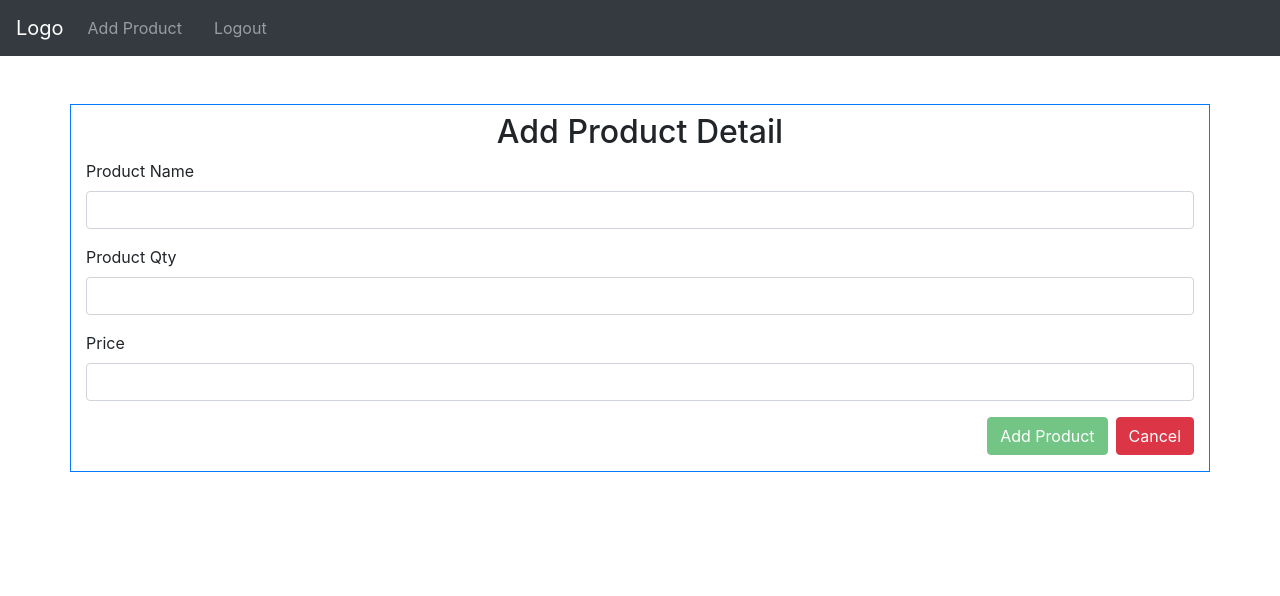
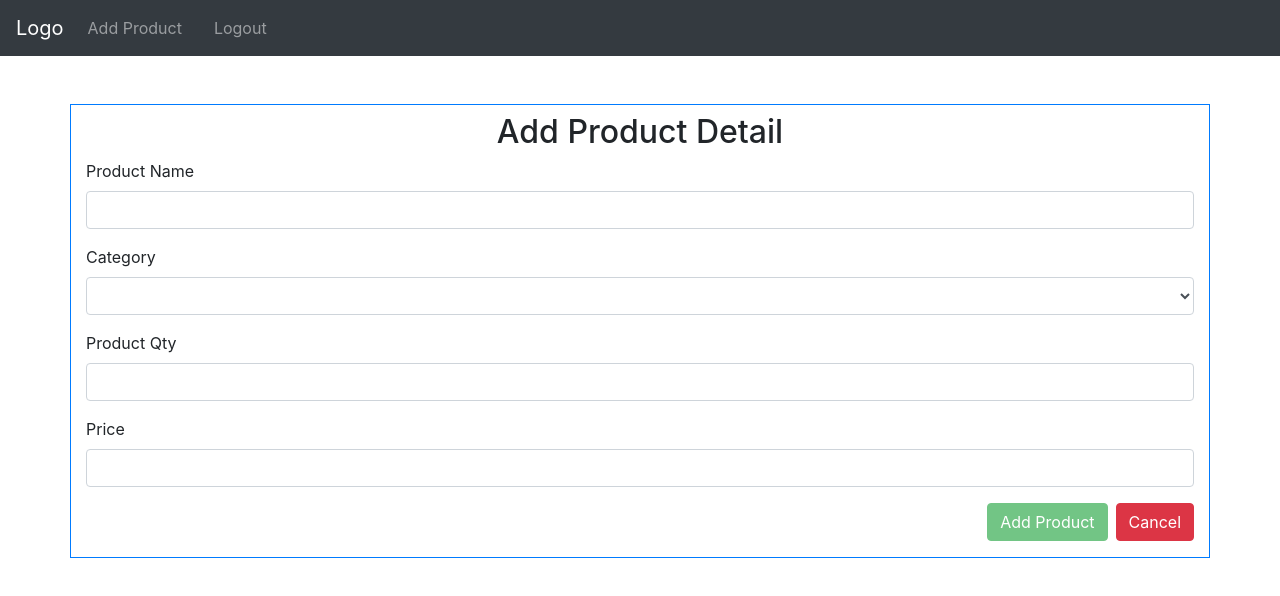
Before and after one commit to dj4385/product-poc, an Angular app: page /addProduct in a window 1280 px wide. Shown: the top 596 px of the page. Built offline with nearby package versions, Linux system fonts and the light colour scheme.

Commit message:
changes in the flow of products

```diff
--- a/src/app/add-update-product/add-update-product.component.html
+++ b/src/app/add-update-product/add-update-product.component.html
@@ -9,6 +9,13 @@
           <label for="">Product Name</label>
           <input type="text" name="_productName" id="" class="form-control" [(ngModel)]="productDetailObj.productName" #pName= "ngModel" required>
           <small class="text-danger" *ngIf="pName.invalid && (pName.dirty || pName.touched)">Invalid Product Name*</small>
+        </div>
+        <div class="form-group">
+          <label for="">Category</label>
+          <select name="_category" id="" [(ngModel)]="productDetailObj.category" #category="ngModel" class="form-control" required>
+            <option *ngFor="let pCat of productCategory"> {{ pCat }} </option>
+          </select>
+          <small class="text-danger" *ngIf="category.invalid && (category.dirty || category.touched)">Invalid Product Quantity*</small>
         </div>
         <div class="form-group">
           <label for="">Product Qty</label>
--- a/src/app/add-update-product/add-update-product.component.ts
+++ b/src/app/add-update-product/add-update-product.component.ts
@@ -17,7 +17,8 @@ export class AddUpdateProductComponent implements OnInit {
   token = ""
   id = ""
   isProductDetailObj = false
-
+  productCategory = ['Electronics','Fashion','Toys','Software']
+  _totalPrice = this.productDetailObj.productQty * this.productDetailObj.price
 
   constructor(
     private _comSer: CommonSerService,
@@ -39,6 +40,7 @@ export class AddUpdateProductComponent implements OnInit {
           this.response = res
           if(this.response.product._id === this.id){
               this.productDetailObj.productName = this.response.product.productName
+              this.productDetailObj.category = this.response.product.category
               this.productDetailObj.productQty = this.response.product.productQty
               this.productDetailObj.price = this.response.product.price
             }
@@ -52,6 +54,8 @@ export class AddUpdateProductComponent implements OnInit {
 
   addProduct(){
     if(this.token !=null){
+      this.productDetailObj.totalPrice = this._totalPrice
+
       this._comSer.addProduct(this.productDetailObj,this.token).subscribe(
         res=>{
           this.response = res
```
